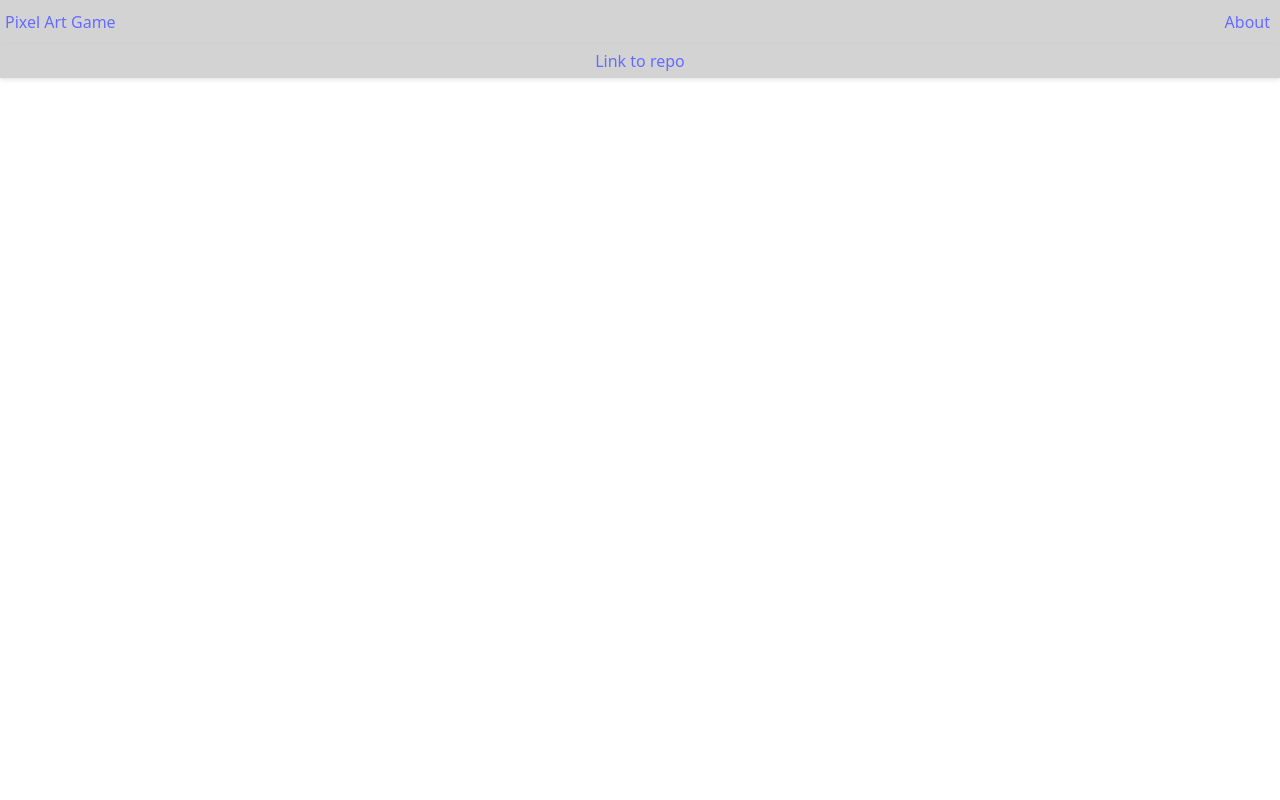
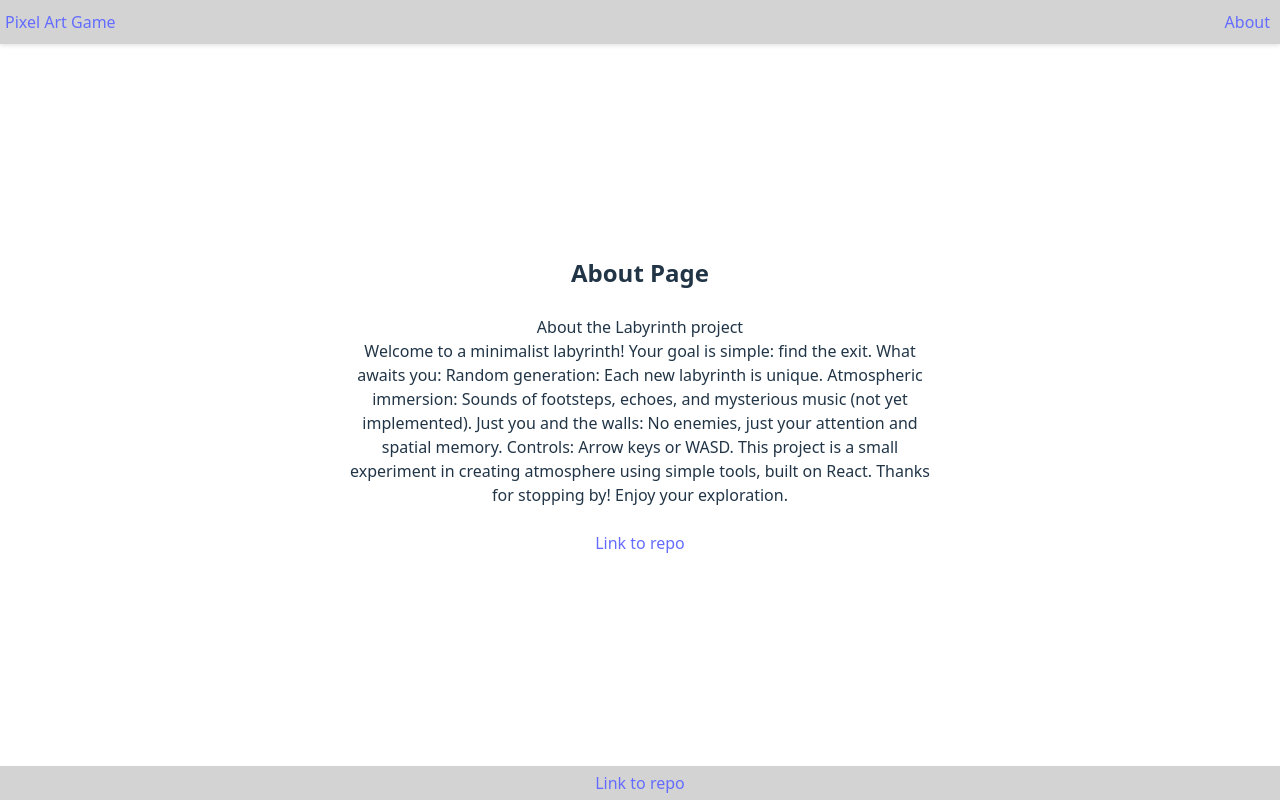
Before and after one commit to alvi0avcc/pixel-art-game, a React (Vite) app: page /about in a window 1280 px wide. Built offline with nearby package versions, Linux system fonts and the light colour scheme.

Commit message:
feat: pages About & 404

```diff
--- a/src/App.tsx
+++ b/src/App.tsx
@@ -5,6 +5,8 @@ import HomePage from './pages/HomePage/HomePage';
 import { ErrorBoundary } from './components/ErrorBoundary/ErrorBoundary';
 import Header from './components/Header/Header';
 import Footer from './components/Footer/Footer';
+import About from './pages/About/About';
+import Page404 from './pages/Page404/PAge404';
 
 const App = () => {
   return (
@@ -13,8 +15,8 @@ const App = () => {
         <Header />
         <Routes>
           <Route path="/" element={<HomePage />} />
-          {/* <Route path="about" element={<About />} /> */}
-          {/* <Route path="*" element={<Page404 />} /> */}
+          <Route path="about" element={<About />} />
+          <Route path="*" element={<Page404 />} />
         </Routes>
         <Footer />
       </Wrapper>
--- /dev/null
+++ b/src/pages/About/About.module.css
@@ -0,0 +1,13 @@
+.aboutPage {
+  display: flex;
+  flex: 1;
+  flex-direction: column;
+  align-items: center;
+  justify-content: center;
+  padding: 2rem;
+  text-align: center;
+}
+
+.aboutContent {
+  max-width: 600px;
+}
--- /dev/null
+++ b/src/pages/About/About.tsx
@@ -0,0 +1,37 @@
+import styles from './About.module.css';
+
+const About = () => {
+  return (
+    <main className={styles.aboutPage}>
+      <section className={styles.aboutContent}>
+        <h2>About Page</h2>
+        <br />
+        <p>About the Labyrinth project</p>
+        <p>
+          Welcome to a minimalist labyrinth! Your goal is
+          simple: find the exit. What awaits you: Random
+          generation: Each new labyrinth is unique.
+          Atmospheric immersion: Sounds of footsteps,
+          echoes, and mysterious music (not yet
+          implemented). Just you and the walls: No enemies,
+          just your attention and spatial memory. Controls:
+          Arrow keys or WASD. This project is a small
+          experiment in creating atmosphere using simple
+          tools, built on React. Thanks for stopping by!
+          Enjoy your exploration.
+        </p>
+        <br />
+        <a
+          className={styles.info}
+          href="https://github.com/alvi0avcc/pixel-art-game"
+          target="_blank"
+          rel="noopener noreferrer"
+        >
+          Link to repo
+        </a>
+      </section>
+    </main>
+  );
+};
+
+export default About;
--- /dev/null
+++ b/src/pages/Page404/Page404.module.css
@@ -0,0 +1,13 @@
+.page404 {
+  display: flex;
+  flex: 1;
+  flex-direction: column;
+  align-items: center;
+  justify-content: center;
+  padding: 2rem;
+  text-align: center;
+}
+
+.page404Content {
+  max-width: 600px;
+}
--- /dev/null
+++ b/src/pages/Page404/Page404.tsx
@@ -0,0 +1,18 @@
+import { Link } from 'react-router';
+import styles from './Page404.module.css';
+
+const Page404 = () => {
+  return (
+    <main className={styles.page404}>
+      <section className={styles.page404Content}>
+        <h2>404 Page</h2>
+        <br />
+        <p>The page you are looking for does not exist.</p>
+        <br />
+        <Link to="/">Return to Home Page</Link>
+      </section>
+    </main>
+  );
+};
+
+export default Page404;
```
